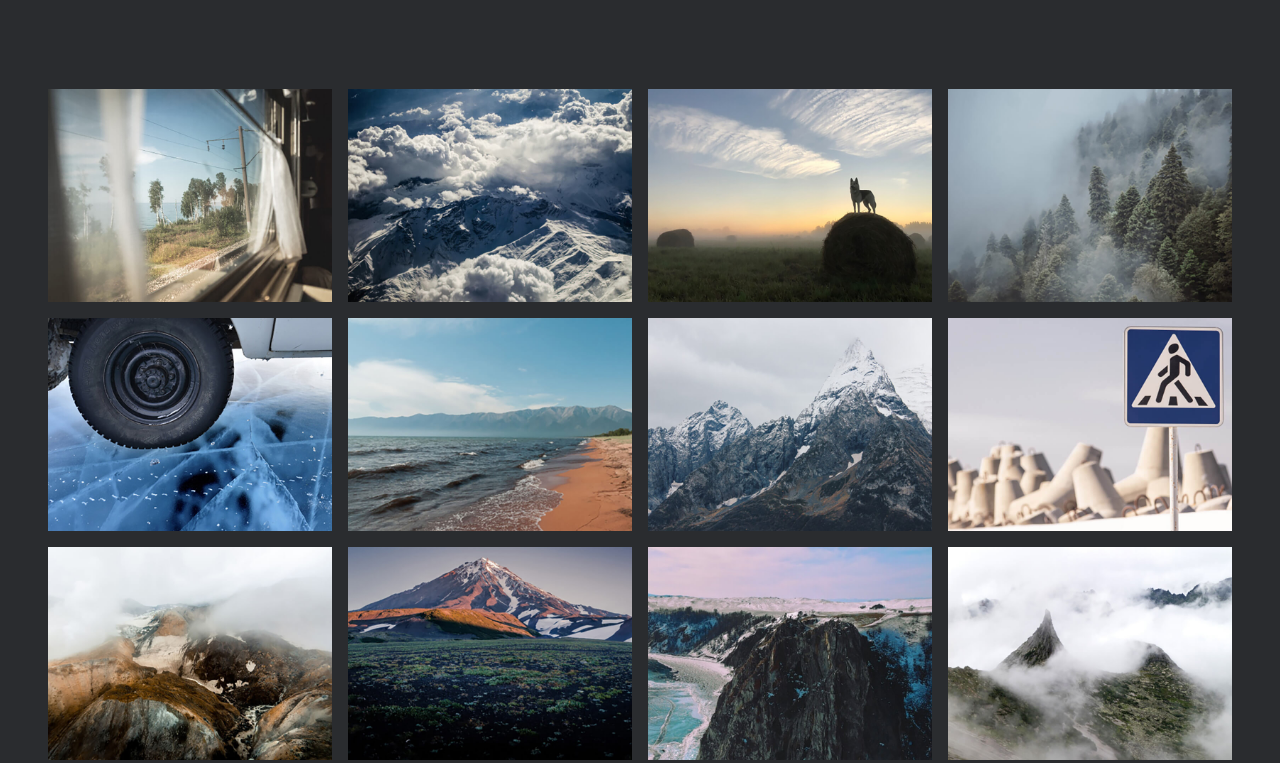
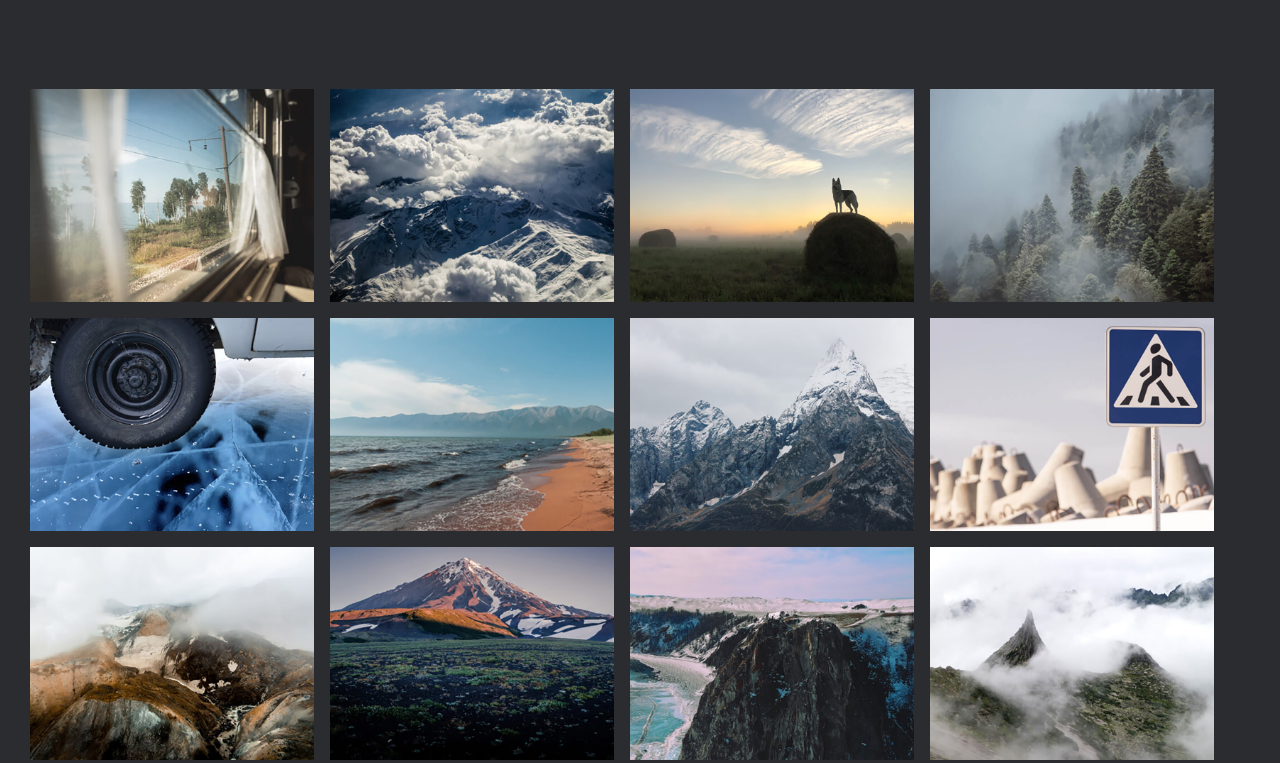
Before and after one commit to DmitriyMGN/russian-travel, a plain HTML site: page index.html in a window 1280 px wide. Shown: the part 1665-2428 px from the top of the page. Drawn offline with Linux system fonts and the light colour scheme.

Commit message:
Добавлены падинги в grid-photo. Финальные правки

```diff
--- a/blocks/photo-grid/photo-grid.css
+++ b/blocks/photo-grid/photo-grid.css
@@ -5,7 +5,7 @@
 
 @media screen and (max-width:1280px) {
   .photo-grid {
-    margin: 92px 48px 0;
+    margin: 92px 30px 0;
   }
 }
 
```
Also changed, not shown: blocks/photo-grid/__image/photo-grid__image.css (line endings or trailing spaces).
